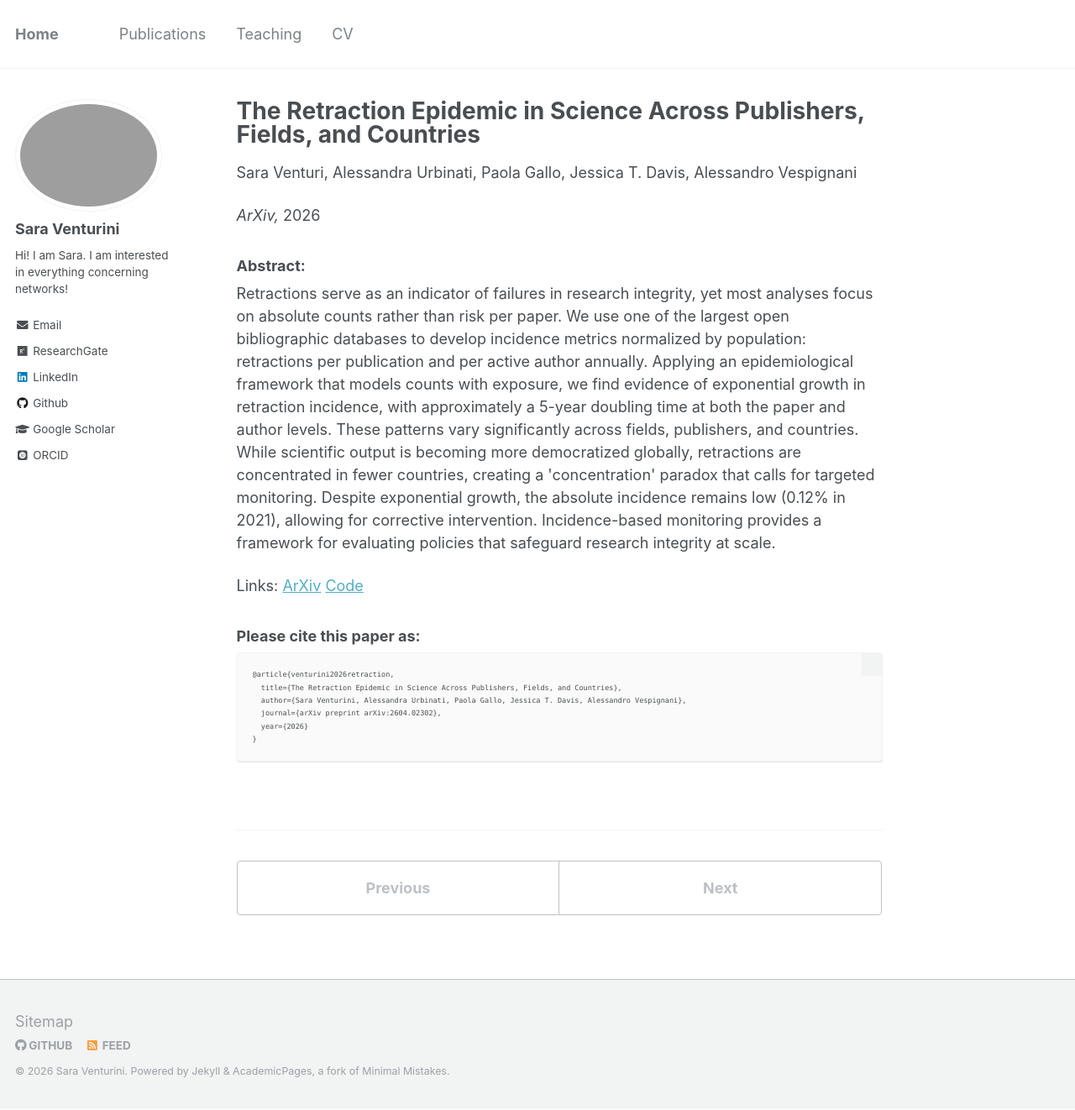
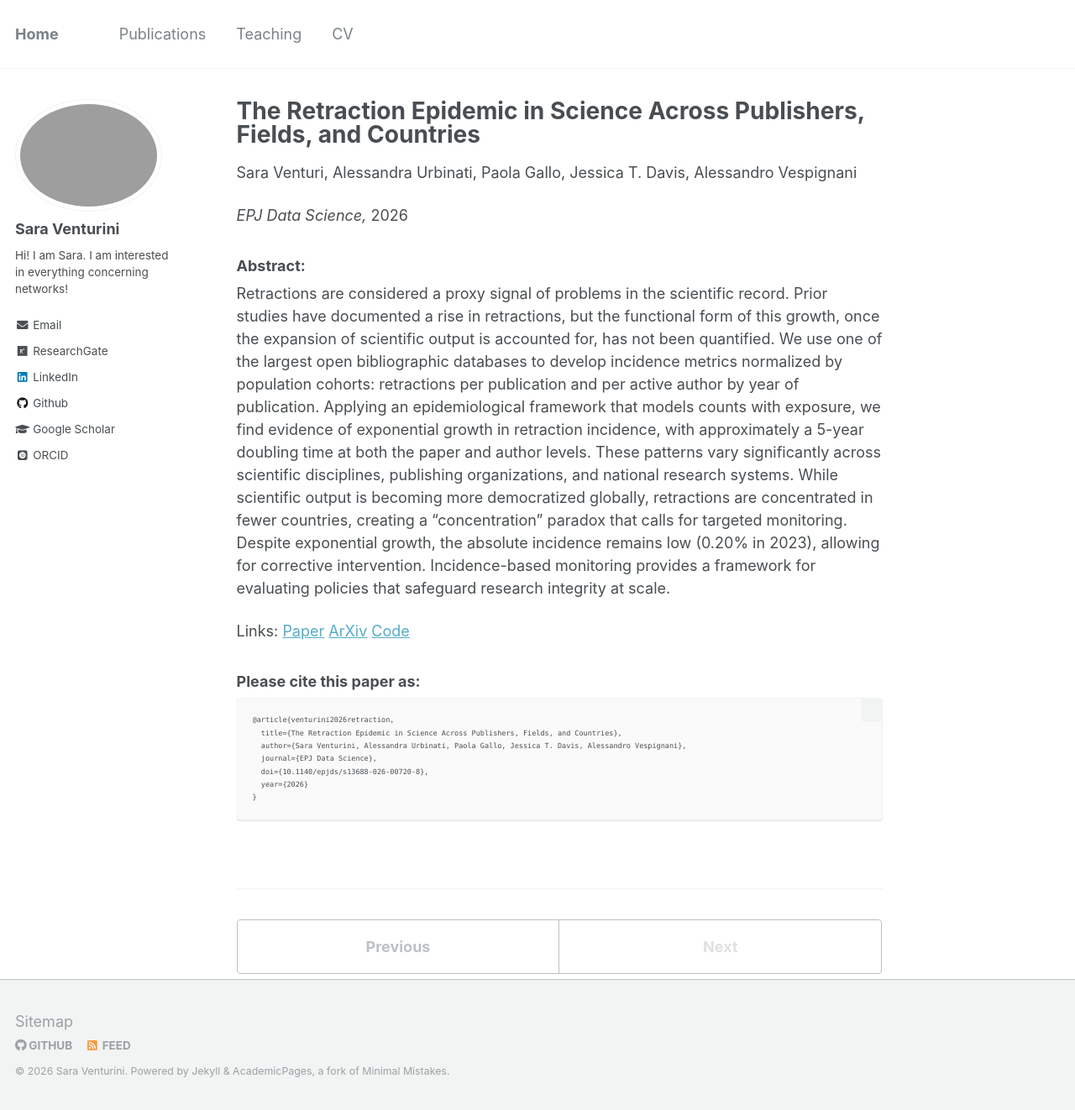
Before and after one commit to saraventurini/saraventurini.github.io, a Jekyll site: the page built from _publications/Retraction-Epidemic.md, in a window 1280 px wide and 1322 px high. Shown: the whole window at 84% size. Built offline with Jekyll 4.4.1, drawn with Linux system fonts in a browser that asks for light colours; some web fonts are replaced.

Commit message:
Update Retraction-Epidemic.md

````diff
--- a/_publications/Retraction-Epidemic.md
+++ b/_publications/Retraction-Epidemic.md
@@ -3,13 +3,13 @@ title: "The Retraction Epidemic in Science Across Publishers, Fields, and Countr
 collection: publications
 permalink: /publication/Retraction-Epidemic
 year: 2026
-date: 2026-04-02
+date: 2026-11-25
 authors: Sara Venturi, Alessandra Urbinati, Paola Gallo, Jessica T. Davis, Alessandro Vespignani
-venue: 'ArXiv'
-abstract: "Retractions serve as an indicator of failures in research integrity, yet most analyses focus on absolute counts rather than risk per paper.  We use one of the largest open bibliographic databases to develop incidence metrics normalized by population: retractions per publication and per active author annually. Applying an epidemiological framework that models counts with exposure, we find evidence of exponential growth in retraction incidence, with approximately a 5-year doubling time at both the paper and author levels. These patterns vary significantly across fields, publishers, and countries. While scientific output is becoming more democratized globally, retractions are concentrated in fewer countries, creating a 'concentration' paradox that calls for targeted monitoring. Despite exponential growth, the absolute incidence remains low (0.12% in 2021), allowing for corrective intervention. Incidence-based monitoring provides a framework for evaluating policies that safeguard research integrity at scale."
+venue: 'EPJ Data Science'
+abstract: "Retractions are considered a proxy signal of problems in the scientific record. Prior studies have documented a rise in retractions, but the functional form of this growth, once the expansion of scientific output is accounted for, has not been quantified. We use one of the largest open bibliographic databases to develop incidence metrics normalized by population cohorts: retractions per publication and per active author by year of publication. Applying an epidemiological framework that models counts with exposure, we find evidence of exponential growth in retraction incidence, with approximately a 5-year doubling time at both the paper and author levels. These patterns vary significantly across scientific disciplines, publishing organizations, and national research systems. While scientific output is becoming more democratized globally, retractions are concentrated in fewer countries, creating a “concentration” paradox that calls for targeted monitoring. Despite exponential growth, the absolute incidence remains low (0.20% in 2023), allowing for corrective intervention. Incidence-based monitoring provides a framework for evaluating policies that safeguard research integrity at scale."
 ---
 
-Links: [ArXiv](https://arxiv.org/pdf/2604.02302) [Code](https://github.com/saraventurini/Retraction-Epidemic-in-Science)
+Links: [Paper](https://link.springer.com/article/10.1140/epjds/s13688-026-00720-8) [ArXiv](https://arxiv.org/pdf/2604.02302) [Code](https://github.com/saraventurini/Retraction-Epidemic-in-Science)
 
 <h3>Please cite this paper as:</h3>
 
@@ -17,7 +17,8 @@ Links: [ArXiv](https://arxiv.org/pdf/2604.02302) [Code](https://github.com/sarav
 @article{venturini2026retraction,
   title={The Retraction Epidemic in Science Across Publishers, Fields, and Countries},
   author={Sara Venturini, Alessandra Urbinati, Paola Gallo, Jessica T. Davis, Alessandro Vespignani},
-  journal={arXiv preprint arXiv:2604.02302},
+  journal={EPJ Data Science},
+  doi={10.1140/epjds/s13688-026-00720-8},
   year={2026}
 }
 ```
````
